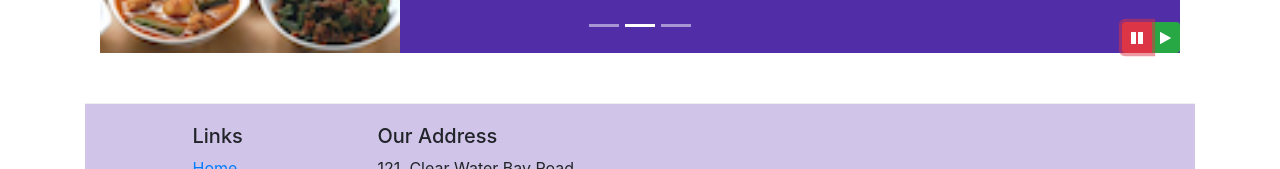
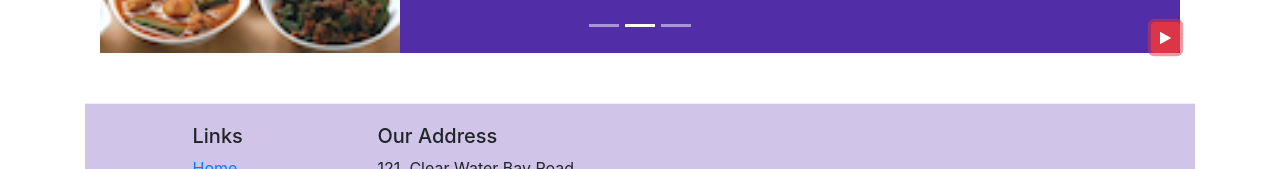
Before and after one commit to paraggoyal28/bootstrap_course, a website: page index.html in a window 1280 px wide. Both pictures are taken after a click on the button 1137 px from the left and 668 px from the top of the page. Shown: the part 631-800 px from the top of the page. Drawn offline with nearby package versions, Linux system fonts and the light colour scheme.

Commit message:
More Bootstrap Jquery

```diff
--- a/index.html
+++ b/index.html
@@ -285,14 +285,9 @@
                     data-slide="next">
                         <span class="carousel-control-next-icon"></span>
                     </a>
-                    <div class="btn-group" id="carouselButton">
-                        <button class="btn btn-danger btn-sm" id="carousel-pause">
-                            <span class="fa fa-pause"></span>
-                        </button>
-                        <button class="btn btn-success btn-sm" id="carousel-play">
-                            <span class="fa fa-play"></span>
-                        </button>
-                    </div>
+                    <button class="btn btn-danger btn-sm" id="carouselButton">
+                        <span class="fa fa-pause"></span>
+                    </button>
                 </div>
             </div>
         </div>
@@ -405,12 +400,17 @@
     <script src="node_modules/bootstrap/dist/js/bootstrap.min.js"></script>
     <script>
         $(document).ready(function() {
-            $("#mycarousel").carousel({interval: 5000});
-            $("#carousel-pause").click(function() {
-                $("#mycarousel").carousel('pause');
-            });
-            $("#carousel-play").click(function() {
-                $("#mycarousel").carousel('cycle');
+            $("#mycarousel").carousel({interval: 2000});
+            $("#carouselButton").click(function() {
+                if($("#carouselButton").children("span").hasClass('fa-pause')) {
+                    $("#mycarousel").carousel('pause');
+                    $("#carouselButton").children("span").removeClass('fa-pause');
+                    $("#carouselButton").children("span").addClass('fa-play');
+                } else {
+                    $("#mycarousel").carousel('cycle');
+                    $("#carouselButton").children("span").removeClass('fa-play');
+                    $("#carouselButton").children("span").addClass('fa-pause');
+                }
             });
         });
     </script>
```
